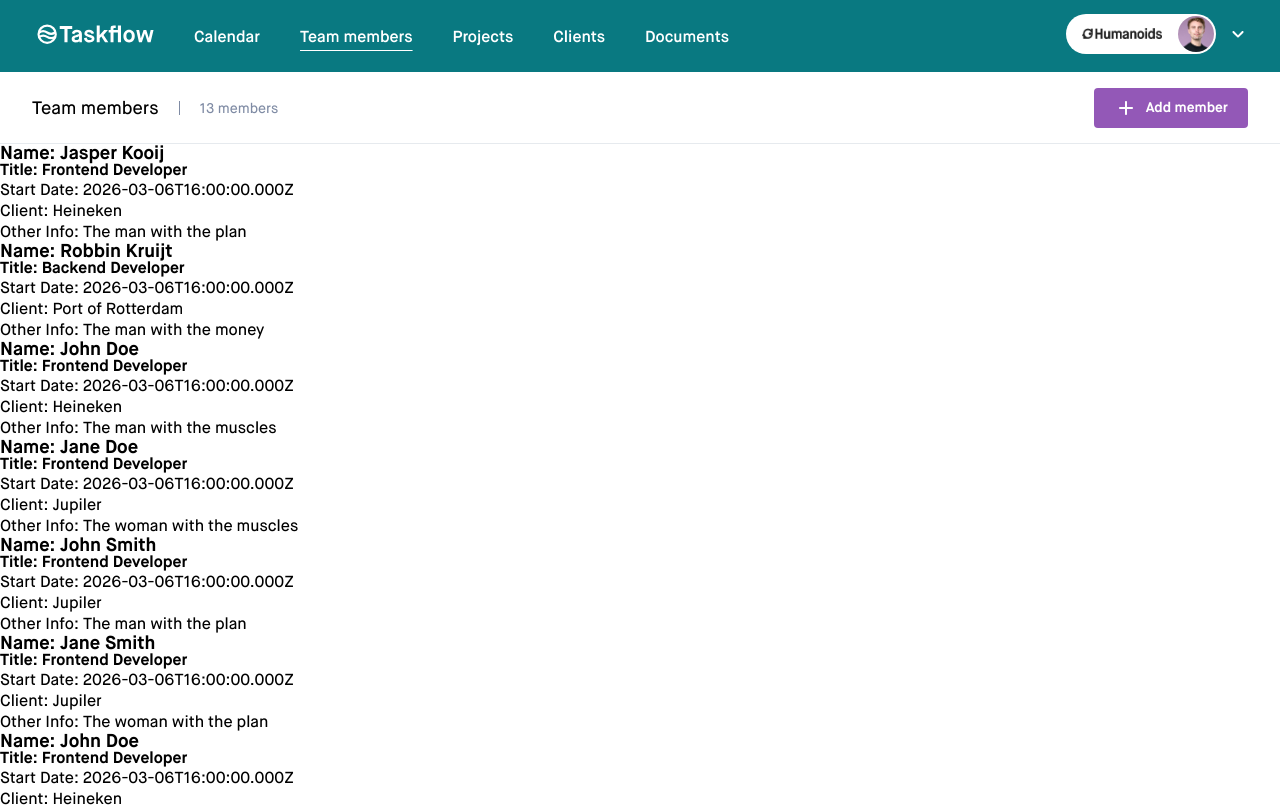
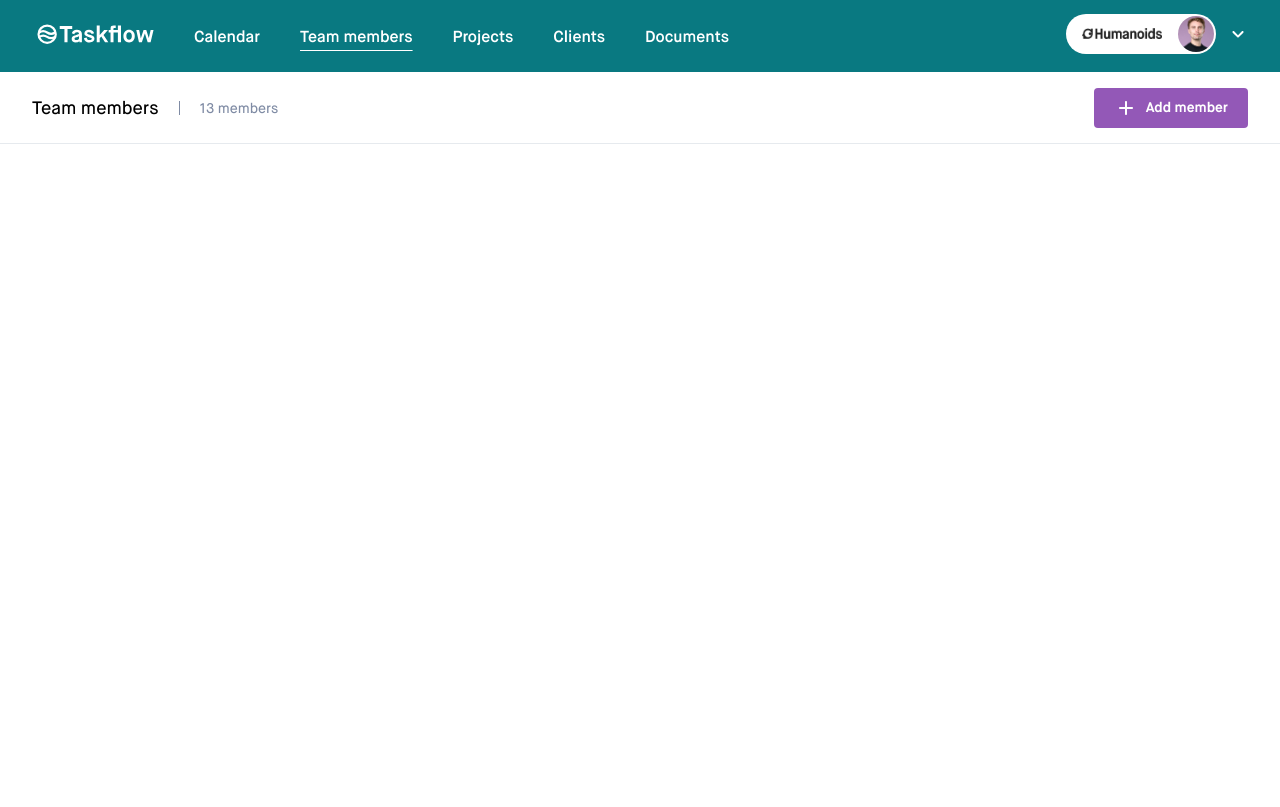
Before and after one commit to humanoidsbv/taskflow-jasper, a Next.js app: page /team-members in a window 1280 px wide. Shown: the top 807 px of the page. Built offline with nearby package versions, Linux system fonts and the light colour scheme.

Commit message:
Removed TeamMembers from this branch

```diff
--- a/src/app/team-members/page.tsx
+++ b/src/app/team-members/page.tsx
@@ -2,8 +2,7 @@ import Image from "next/image";
 
 import { Button } from "@/components/button/Button";
 import { Subheader } from "@/components/subheader/Subheader";
-import { TeamMembers } from "@/components/team-members/TeamMembers";
-import { teamMembers } from "@/services/teamMembers";
+import { teamMembers } from "@/fixtures/teamMembers";
 import { translations } from "@/services/translations";
 import buttonIcon from "@/public/icons/plus-icon.svg";
 
@@ -14,14 +13,11 @@ export default function TeamMembersPage() {
     nTeamMembers === 1 ? `${nTeamMembers} member` : `${nTeamMembers} members`;
 
   return (
-    <>
     <Subheader subtitle={subtitle} title={title}>
       <Button href={{ query: { membersModal: true } }}>
         <Image alt={buttonAltText} src={buttonIcon} />
         <span>{buttonText}</span>
       </Button>
     </Subheader>
-      <TeamMembers teamMembers={teamMembers} />
-    </>
   );
 }
--- a/src/components/team-member/TeamMember.tsx
+++ b/src/components/team-member/TeamMember.tsx
@@ -1,4 +1,4 @@
-import { teamMembers } from "@/services/teamMembers";
+import { teamMembers } from "@/fixtures/teamMembers";
 
 import styles from "./TeamMember.module.css";
 
--- a/src/components/team-members/TeamMembers.tsx
+++ /dev/null
@@ -1,21 +0,0 @@
-import { teamMembers } from "@/services/teamMembers";
-
-import { TeamMember } from "../team-member/TeamMember";
-
-import styles from "./TeamMembers.module.css";
-
-interface TeamMembersProps {
-  teamMembers: typeof teamMembers;
-}
-
-export const TeamMembers = ({ teamMembers }: TeamMembersProps) => {
-  return (
-    <div className={styles.container}>
-      <ul>
-        {teamMembers.map((teamMember) => (
-          <TeamMember teamMember={teamMember} key={teamMember.id} />
-        ))}
-      </ul>
-    </div>
-  );
-};
```
Also changed, not shown: fixtures/teamMembers.ts (renamed from services/teamMembers.ts), src/components/team-members/TeamMembers.module.css (deleted). Lines whose indentation alone changed are shown as unchanged.
